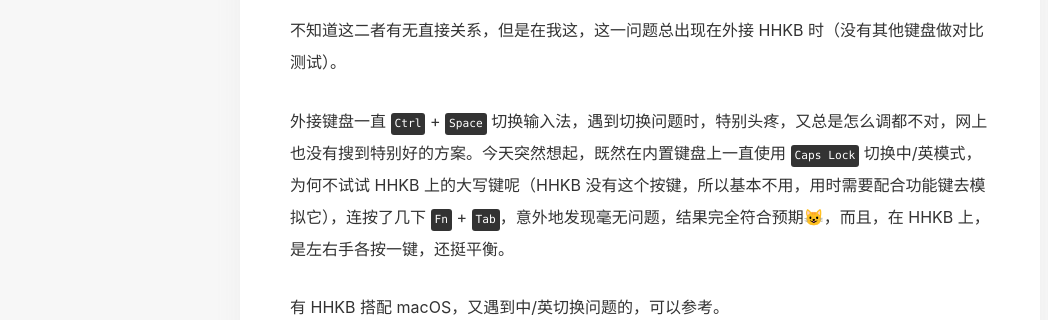
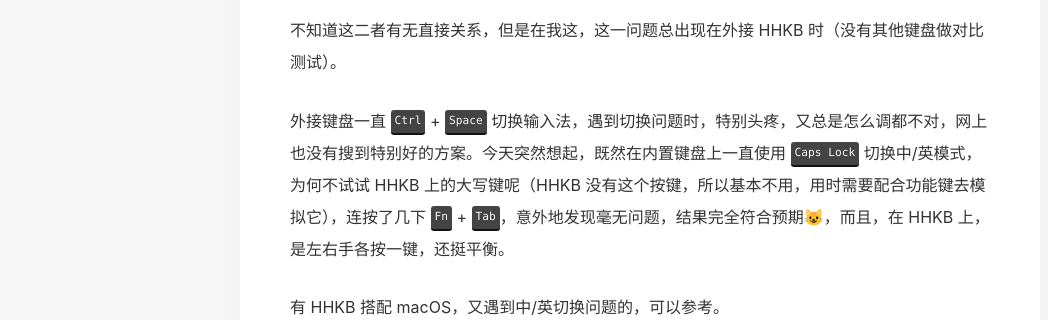
Before and after one commit to placeless/placeless.github.io, a Jekyll site: the page built from _posts/2018-11-28-hhkb-and-input-method-switch-failure-on-macos.md, in a window 1280 px wide. Shown: the part 223-543 px from the top of the page, without its empty margins (0-1048 px from the left). Built offline with Jekyll 4.4.1, drawn with Linux system fonts in a browser that asks for light colours.

Commit message:
kbd styling

```diff
--- a/_sass/_base.scss
+++ b/_sass/_base.scss
@@ -319,12 +319,13 @@ table {
  */
 
 kbd {
-    color: #fff;
+    color: $background-color-gray;
     padding: 0 4px;
-    background-color: #333;
-    font-family: Consolas, "Liberation Mono", Menlo, Courier, monospace;
+    background-color: #444;
+    font-family: "SF Mono", Consolas, "Liberation Mono", Menlo, Courier, monospace;
     font-size: 0.7em;
-    // border: 1px solid #333;
+    border-bottom: 2px solid #111;
     border-radius: 3px;
     display: inline-block;
+    vertical-align: middle;
 }
```
